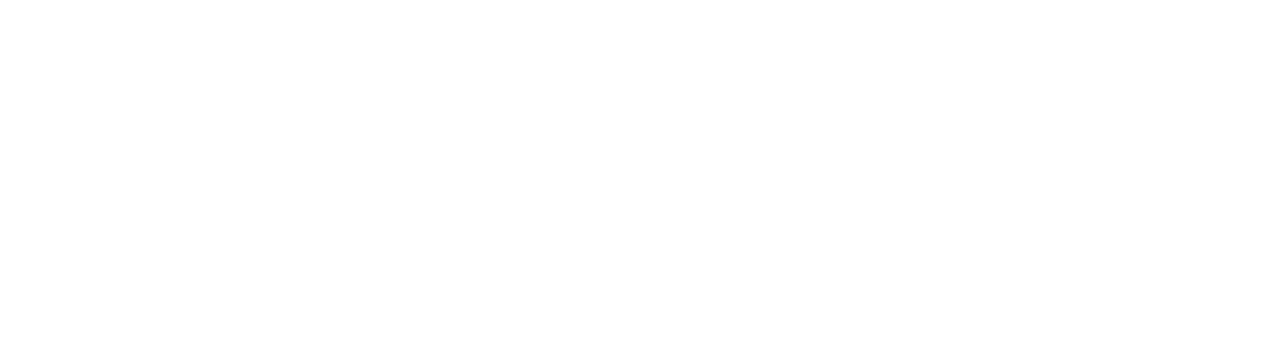
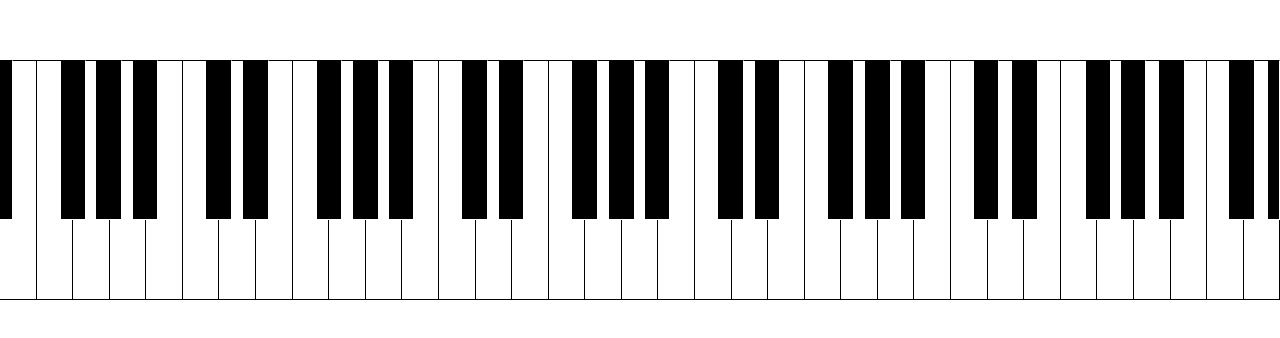
Before and after one commit to kleprer/soundcheck, a React (Create React App) app in the folder pianist/: page /treble/no in a window 1280 px wide. Before the commit this address had no page. Shown: the part 420-758 px from the top of the page. Built offline with nearby package versions, Linux system fonts and the light colour scheme; a web font is replaced by a local one.

Commit message:
added more notes

```diff
--- a/pianist/src/App.css
+++ b/pianist/src/App.css
@@ -34,11 +34,12 @@
   font-size: x-large;
   text-decoration: none;
   color: black;
+  width: 30vw;
+  text-align: center;
 
 }
 
 .option:hover {
-  background-color:rgb(240, 239, 245);
   color:blue;
 }
 
@@ -101,12 +102,14 @@
   width: 2vw;
 }
 
-
-.blackkey-1 { margin-left: 6vw; }
-.blackkey-2, .blackkey-8, .blackkey-13, .blackkey-18 { margin-left: 1.5vw; }
-.blackkey-3, .blackkey-5, .blackkey-7, .blackkey-10, .blackkey-12, .blackkey-15, .blackkey-17 { margin-left: 1.75vw; }
-.blackkey-4, .blackkey-6, .blackkey-9, .blackkey-11, .blackkey-14, .blackkey-16, .blackkey-19 { margin-left: 5vw; }
-.blackkey-20 { margin-left: 1vw; }
+.blackkey-0 { width: 1vw; }
+.blackkey-1 { margin-left: 3.75vw; }
+.blackkey-2, .blackkey-8, .blackkey-13, .blackkey-18, .blackkey-22 { margin-left: 0.8vw; }
+.blackkey-3, .blackkey-5, .blackkey-7, .blackkey-10, .blackkey-12, .blackkey-15, .blackkey-17 { margin-left: 0.9vw; }
+.blackkey-4, .blackkey-6, .blackkey-9, .blackkey-11, .blackkey-14, .blackkey-16, .blackkey-19, .blackkey-21 { margin-left: 3.75vw; }
+.blackkey-20, .blackkey-23 { margin-left: 1vw; }
+.blackkey-24 { margin-left: 3.5vw; }
+.blackkey-25 { width: 1vw; margin-left: 1vw; }
 
 
 .blackkey:hover {
--- a/pianist/src/App.js
+++ b/pianist/src/App.js
@@ -14,10 +14,10 @@
         <Route path="" element={<Start />} />
         <Route path="bass" element={<Bass />} />
         <Route path="treble" element={<Treble />} />
-        <Route path="bass/rythm" element={<PlayBass />} />
-        <Route path="bass/norythm" element={<PlayBass />} />
-        <Route path="treble/rythm" element={<PlayTreble />} />
-        <Route path="treble/norythm" element={<PlayTreble />} />
+        <Route path="bass/sf" element={<PlayBass />} />
+        <Route path="bass/no" element={<PlayBass />} />
+        <Route path="treble/sf" element={<PlayTreble />} />
+        <Route path="treble/no" element={<PlayTreble />} />
       </Routes>
     </BrowserRouter>
   );
--- a/pianist/src/Components/Pages/Bass.jsx
+++ b/pianist/src/Components/Pages/Bass.jsx
@@ -3,7 +3,7 @@
 
 const Bass = () => {
   return (
-    <TwoOption link1="/bass/rythm" link2="/bass/norythm" text1="with rythm" text2="no rythm" />
+    <TwoOption link1="/bass/sf" link2="/bass/no" text1="with sharps and flats" text2="no thanks" />
   )
 }
 
--- a/pianist/src/Components/Pages/Treble.jsx
+++ b/pianist/src/Components/Pages/Treble.jsx
@@ -3,7 +3,7 @@
 
 const Treble = () => {
   return (
-    <TwoOption link1="/treble/rythm" link2="/treble/norythm" text1="with rythm" text2="no rythm" />
+    <TwoOption link1="/treble/sf" link2="/treble/no" text1="with sharps and flats" text2="no thanks" />
   )
 }
 
--- a/pianist/src/Components/Piano.jsx
+++ b/pianist/src/Components/Piano.jsx
@@ -4,6 +4,7 @@
   return (
     <div>
         <div className="black-keyboard">
+            <div className="blackkey blackkey-0"></div>
             <div className="blackkey blackkey-1"></div>
             <div className="blackkey blackkey-2"></div>
             <div className="blackkey blackkey-3"></div>
@@ -24,6 +25,11 @@
             <div className="blackkey blackkey-18"></div>
             <div className="blackkey blackkey-19"></div>
             <div className="blackkey blackkey-20"></div>
+            <div className="blackkey blackkey-21"></div>
+            <div className="blackkey blackkey-22"></div>
+            <div className="blackkey blackkey-23"></div>
+            <div className="blackkey blackkey-24"></div>
+            <div className="blackkey blackkey-25"></div>
         </div>
         <div className="white-keyboard">
             <div className="whitekey whitekey-1"></div>
@@ -54,6 +60,13 @@
             <div className="whitekey whitekey-26"></div>
             <div className="whitekey whitekey-27"></div>
             <div className="whitekey whitekey-28"></div>
+            <div className="whitekey whitekey-29"></div>
+            <div className="whitekey whitekey-30"></div>
+            <div className="whitekey whitekey-31"></div>
+            <div className="whitekey whitekey-32"></div>
+            <div className="whitekey whitekey-33"></div>
+            <div className="whitekey whitekey-34"></div>
+            <div className="whitekey whitekey-35"></div>
         </div>
     </div>
   )
```
